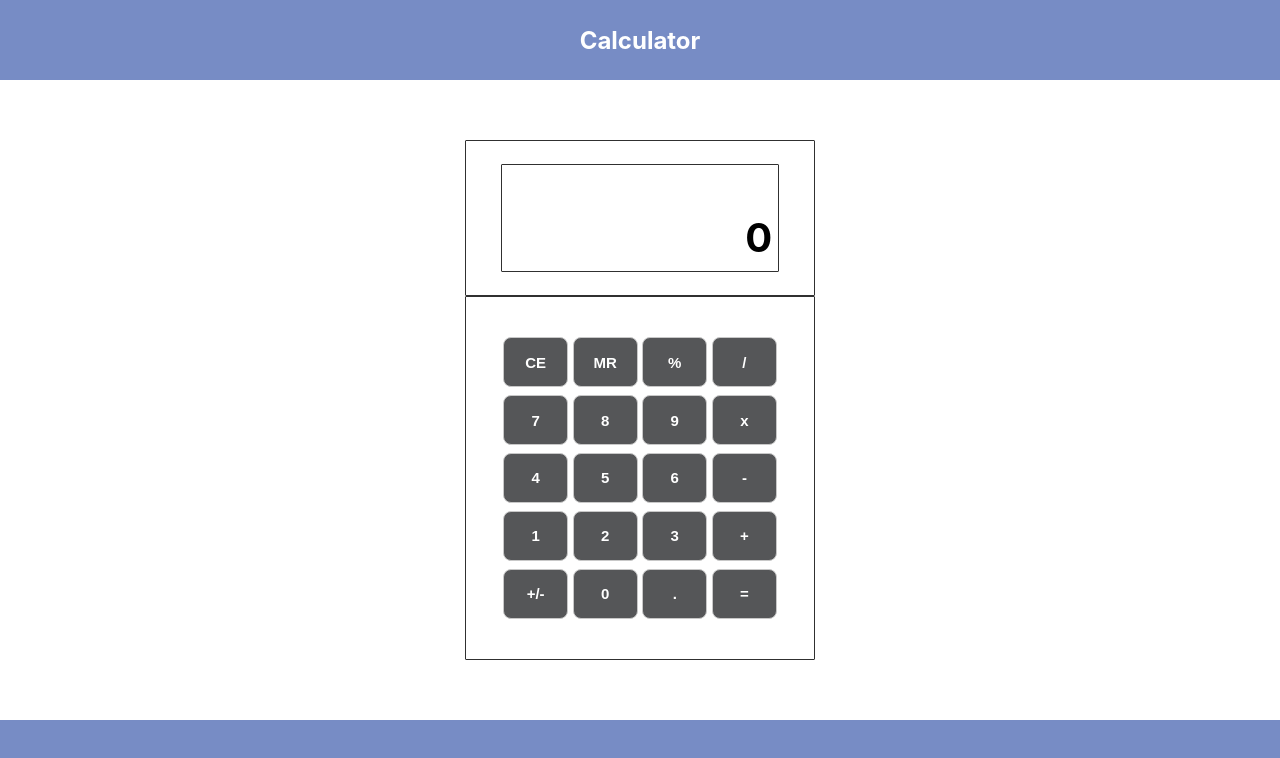
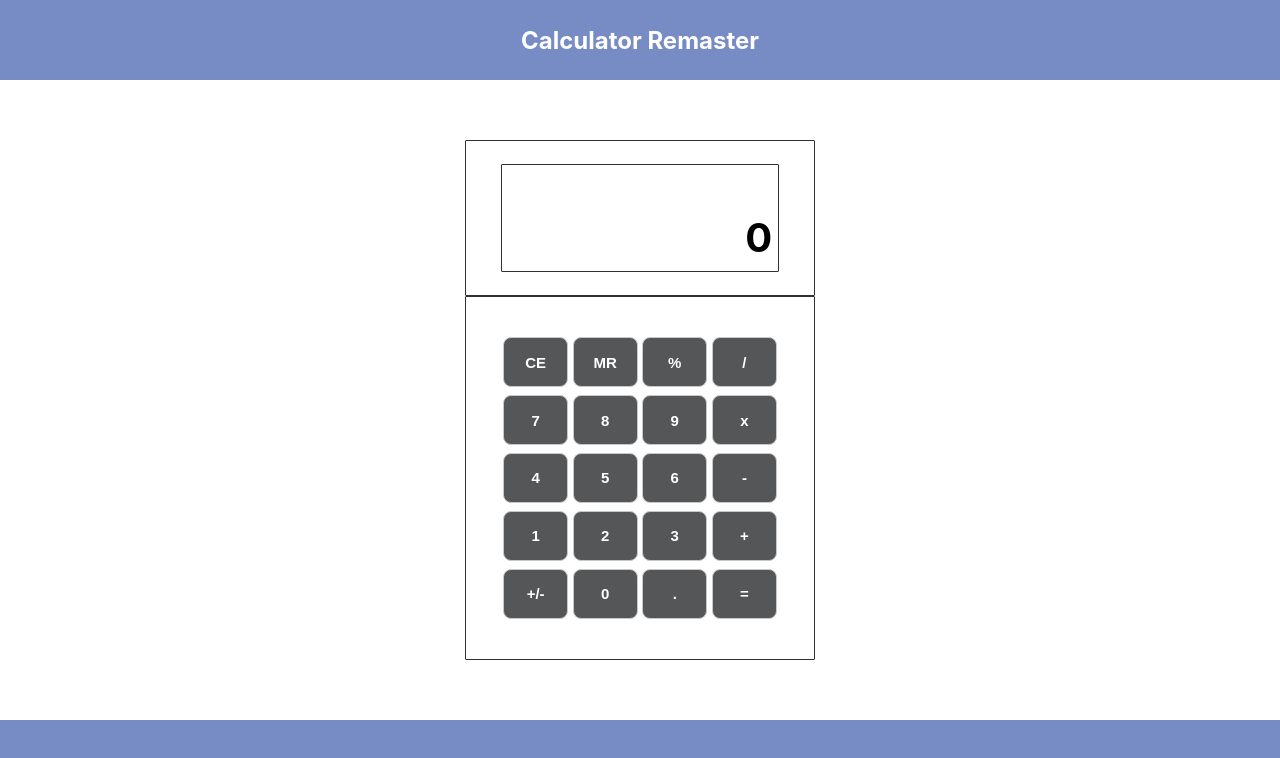
Before and after one commit to mcar100/calculator_remaster, a React (Create React App) app: page / in a window 1280 px wide. Shown: the top 758 px of the page. Built offline with nearby package versions, Linux system fonts and the light colour scheme.

Commit message:
Comment: 제목 변경

```diff
--- a/public/index.html
+++ b/public/index.html
@@ -14,7 +14,7 @@
       user's mobile device or desktop. See https://developers.google.com/web/fundamentals/web-app-manifest/
     -->
     <link rel="manifest" href="%PUBLIC_URL%/manifest.json" />
-    <title>React App</title>
+    <title>Calculator Remaster</title>
   </head>
   <body>
     <noscript>You need to enable JavaScript to run this app.</noscript>
--- a/src/App.jsx
+++ b/src/App.jsx
@@ -5,7 +5,7 @@ function App() {
   return (
     <div className="body-container">
       <header className="container">
-        <h2>Calculator</h2>
+        <h2>Calculator Remaster</h2>
       </header>
       <main className="container">
         <Calculator />
```
